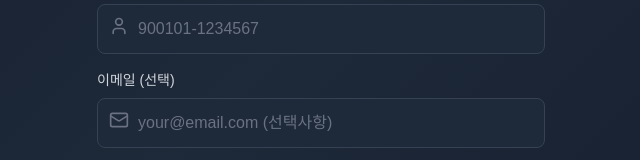
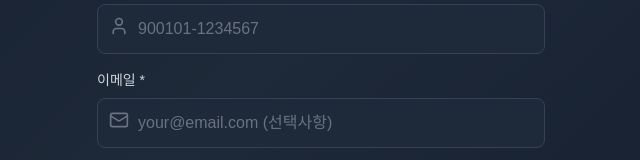
Before and after one commit to ibnetsoft/vcoinwallet, a Next.js app: page /signup in a window 1280 px wide. Shown: the part 606-766 px from the top of the page, without its empty margins (319-959 px from the left). Built offline with nearby package versions, Linux system fonts and the light colour scheme.

Commit message:
feat: 이메일 필드를 필수 항목으로 변경
- 회원가입 시 이메일을 필수 입력으로 변경
- 라벨 "이메일 (선택)" -> "이메일 *"

🤖 Generated with [Claude Code](https://claude.com/claude-code)

Co-Authored-By: Claude <noreply@anthropic.com>

```diff
--- a/app/signup/page.tsx
+++ b/app/signup/page.tsx
@@ -204,7 +204,7 @@ export default function SignupPage() {
           {/* 이메일 (선택) */}
           <div>
             <label className="block text-sm font-medium text-gray-300 mb-2">
-              이메일 (선택)
+              이메일 *
             </label>
             <div className="relative">
               <Mail className="absolute left-3 top-3 w-5 h-5 text-gray-500" />
```
